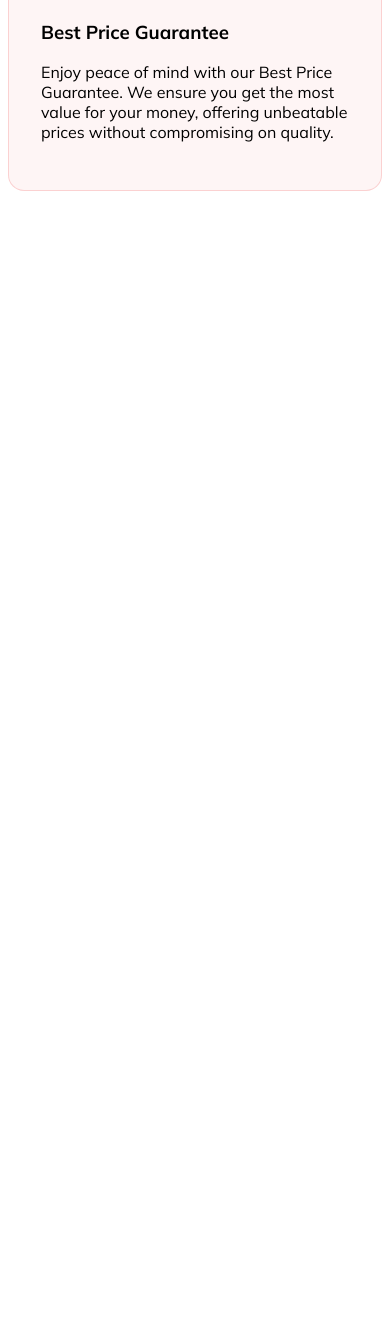
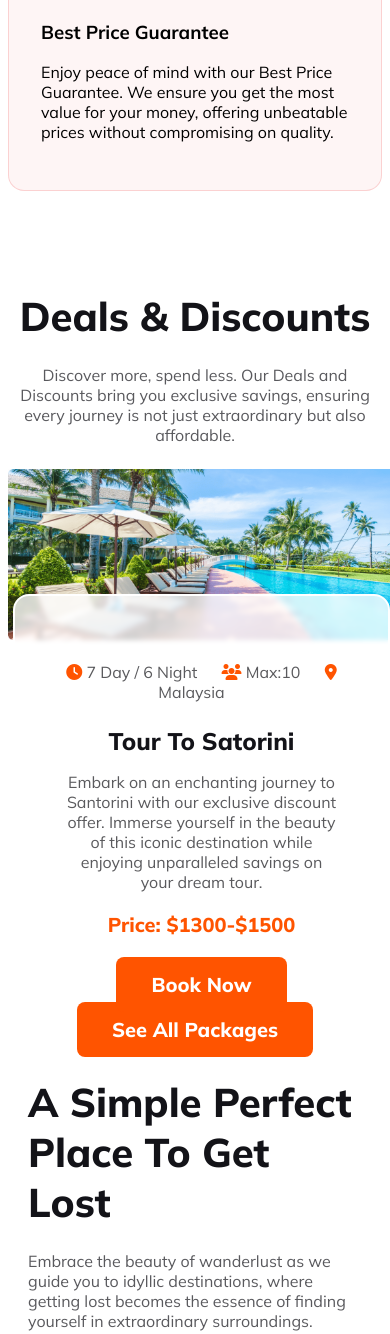
Before and after one commit to abids-code/assingment-02, a plain HTML site: page index.html in a window 390 px wide. Shown: the part 3896-5230 px from the top of the page. Before the commit the page ends 4187 px from the top, so only its background shows below. Drawn offline with Linux system fonts and the light colour scheme.

Commit message:
deals and discount section and simple perfect place section finished

```diff
--- a/index.html
+++ b/index.html
@@ -9,6 +9,8 @@
     <link rel="preconnect" href="https://fonts.googleapis.com">
     <link rel="preconnect" href="https://fonts.gstatic.com" crossorigin>
     <link href="https://fonts.googleapis.com/css2?family=Mulish:wght@400;500;600;700;800&display=swap" rel="stylesheet">
+
+    <script src="https://kit.fontawesome.com/cfd25a9db5.js" crossorigin="anonymous"></script>
 
     <link rel="stylesheet" href="styles/style.css">
 </head>
@@ -50,7 +52,8 @@
         <section class="destination-section">
             <div class="destination-content">
                 <h3 class="content-title">Choose Your Destination</h3>
-                <p class="content-description">Discover enchanting destinations with us. From iconic landmarks to hidden gems, explore the extraordinary at every turn.</p>
+                <p class="content-description">Discover enchanting destinations with us. From iconic landmarks to hidden
+                    gems, explore the extraordinary at every turn.</p>
             </div>
             <div class="destination-img-container">
                 <div class="destination-img">
@@ -95,30 +98,80 @@
         <section class="choose-us-section">
             <div class="choose-us-content">
                 <h3 class="content-title">Why Choose Us</h3>
-                <p class="content-description">Choose us for unparalleled travel experiences. Excellence, personalization, and unforgettable journeys define our commitment to you.</p>
+                <p class="content-description">Choose us for unparalleled travel experiences. Excellence,
+                    personalization, and unforgettable journeys define our commitment to you.</p>
             </div>
             <div class="choose-us-card">
                 <div class="choose-us-card-first-row">
                     <div id="card-1" class="card">
                         <img src="Icons/hotel 1.svg" alt="">
                         <h3 class="card-title">Handpicked Hotels</h3>
-                        <p class="card-description ">Indulge in comfort with our Handpicked Hotels. Carefully selected for their quality and ambiance, each stay promises a perfect blend of luxury and authenticity.</p>
+                        <p class="card-description ">Indulge in comfort with our Handpicked Hotels. Carefully selected
+                            for their quality and ambiance, each stay promises a perfect blend of luxury and
+                            authenticity.</p>
                     </div>
                     <div id="card-2" class="card">
                         <img src="Icons/map 1.svg" alt="">
                         <h3 class="card-title">World Class Service</h3>
-                        <p class="card-description ">Experience exceptional hospitality with our World-Class Service. From attentive staff to personalized care, we go the extra mile to make your journey memorable.</p>
+                        <p class="card-description ">Experience exceptional hospitality with our World-Class Service.
+                            From attentive staff to personalized care, we go the extra mile to make your journey
+                            memorable.</p>
                     </div>
                 </div>
                 <div id="card-3" class="card">
                     <img src="Icons/price-tag 1.svg" alt="">
                     <h3 class="card-title">Best Price Guarantee</h3>
-                    <p class="card-description ">Enjoy peace of mind with our Best Price Guarantee. We ensure you get the most value for your money, offering unbeatable prices without compromising on quality.</p>
+                    <p class="card-description ">Enjoy peace of mind with our Best Price Guarantee. We ensure you get
+                        the most value for your money, offering unbeatable prices without compromising on quality.</p>
                 </div>
             </div>
         </section>
         <!-- Finished Choose Us Section -->
+        <section class="deals-discounts-section">
+            <div class="deals-discounts-content">
+                <h3 class="content-title">Deals & Discounts</h3>
+                <p class="content-description">Discover more, spend less. Our Deals and Discounts bring you exclusive
+                    savings, ensuring every journey is not just extraordinary but also affordable.</p>
+            </div>
+            <div class="deals-discounts">
+                <img src="Images/Group 39.png" alt="">
+                <div class="discount-card">
+                    <p class="discount-description">
+                        <span class="discount-card-heading"><i class="fa-solid fa-clock"></i> 7 Day / 6 Night</span>
+                        <span class="discount-card-heading"><i class="fa-solid fa-users"></i> Max:10</span>
+                        <span class="discount-card-heading"><i class="fa-solid fa-location-dot"></i> Malaysia</span></p>
+                    <h3 class="discount-title">Tour To Satorini</h3>
+                    <p class="discount-description">Embark on an enchanting journey to Santorini with our exclusive
+                        discount offer. Immerse yourself
+                        in the beauty of this iconic destination while enjoying unparalleled savings on your dream tour.
+                    </p>
+                    <h3 class="discount-price">Price: $1300-$1500</h3>
+                    <button class="btn-primary">Book Now</button>
+                </div>
+            </div>
+            <button class="btn-primary">See All Packages</button>
+        </section>
 
+
+        <!--started Perfect Place section -->
+        <section class="perfect-place-section">
+            <div class="popular-tours-content">
+                <h3 class="content-title">A Simple Perfect Place To Get Lost</h3>
+                <p class="content-description">Embrace the beauty of wanderlust as we guide you to idyllic destinations, where getting lost becomes the essence of finding yourself in extraordinary surroundings.</p>
+                <ul class="content-description">
+                    <li class="perfect-place-description-list"><b>Immerse yourself in serene hideaways, where peace and tranquility become your companions.</b></li>
+
+                    <li class="perfect-place-description-list"><b>Explore undiscovered gems, tucked away from the beaten path, revealing the allure of secret paradises.</b></li>
+
+                    <li class="perfect-place-description-list"><b>Lose yourself in timeless landscapes, where every moment is a brushstroke in the masterpiece of your unforgettable journey.</b></li>
+                </ul>
+                <button class="btn-primary">See More</button>
+            </div>
+            <div class="popular-tours-img">
+                <img src="Images/Group 40089.png" alt="">
+            </div>
+        </section>
+        <!-- Finished popular tour section -->
 
     </main>
     <footer>
--- a/styles/style.css
+++ b/styles/style.css
@@ -100,7 +100,7 @@
     margin-top: 50px;
 }
 
-.card{
+.card {
     padding: 32px;
     max-width: 573px;
     margin-bottom: 25px;
@@ -124,9 +124,79 @@
     background: rgba(233, 68, 68, 0.05);
     margin: 0px auto;
 }
+
 /* Finished Choose Us Section Styles */
 
+/* Deals & Discount Section */
+.deals-discounts-section{
+    text-align: center;
+}
+.deals-discounts {
+    max-width: 1170px;
+    margin: 0px auto;
+}
+.deals-discounts-content{
+    text-align: center;
+}
 
+.discount-card {
+    width: 30vw;
+    height: 45vh;
+    border-radius: 16px;
+    border: 2px solid #FFF;
+    background: rgba(255, 255, 255, 0.80);
+    backdrop-filter: blur(2.5px);
+    padding: 50px;
+    position: relative;
+    left: 600px;
+    bottom: 450px;
+}
+
+.discount-description {
+    color: #5A5A5D;
+}
+
+.discount-card-heading {
+    margin-right: 20px;
+}
+
+i {
+    color: #FF5400;
+}
+
+.discount-title {
+    color: #131318;
+    font-size: 1.5rem;
+    font-weight: 800;
+    margin-top: 24px;
+    margin-bottom: 16px;
+}
+.discount-description{
+    color: #5A5A5D;
+}
+
+.discount-price {
+    color: #FF5400;
+    font-size: 1.25rem;
+    font-weight: 800;
+}
+
+/* Finished Deals and Discount Section Styles */
+
+
+/* Perfect Place Section */
+.perfect-place-section{
+    display: flex;
+    gap: 50px;
+    justify-content: center;
+    align-items: center;
+    max-width: 1170px;
+    margin: 100px auto;
+}
+.perfect-place-description-list{
+    color: #131318;
+    font-weight: 700;
+}
 
 
 
@@ -134,7 +204,8 @@
 @media screen and (max-width :600px) {
 
     .popular-section,
-    .destination-img{
+    .destination-img,
+    .perfect-place-section {
         flex-direction: column;
         margin: 20px;
     }
@@ -152,9 +223,24 @@
         width: 350px;
         height: 200px;
     }
-    .choose-us-card-first-row{
+
+    .choose-us-card-first-row {
         gap: 0px;
         grid-template-columns: 1fr;
     }
-
+    .deals-discounts img{
+        width: 400px;
+    }
+    .discount-card {
+        width: 70vw;
+        height: 30vh;
+        border-radius: 16px;
+        border: 2px solid #FFF;
+        background: rgba(255, 255, 255, 0.80);
+        backdrop-filter: blur(2.5px);
+        padding: 50px;
+        position: relative;
+        left: 5px;
+        bottom: 50px;
+    }
 }
```
